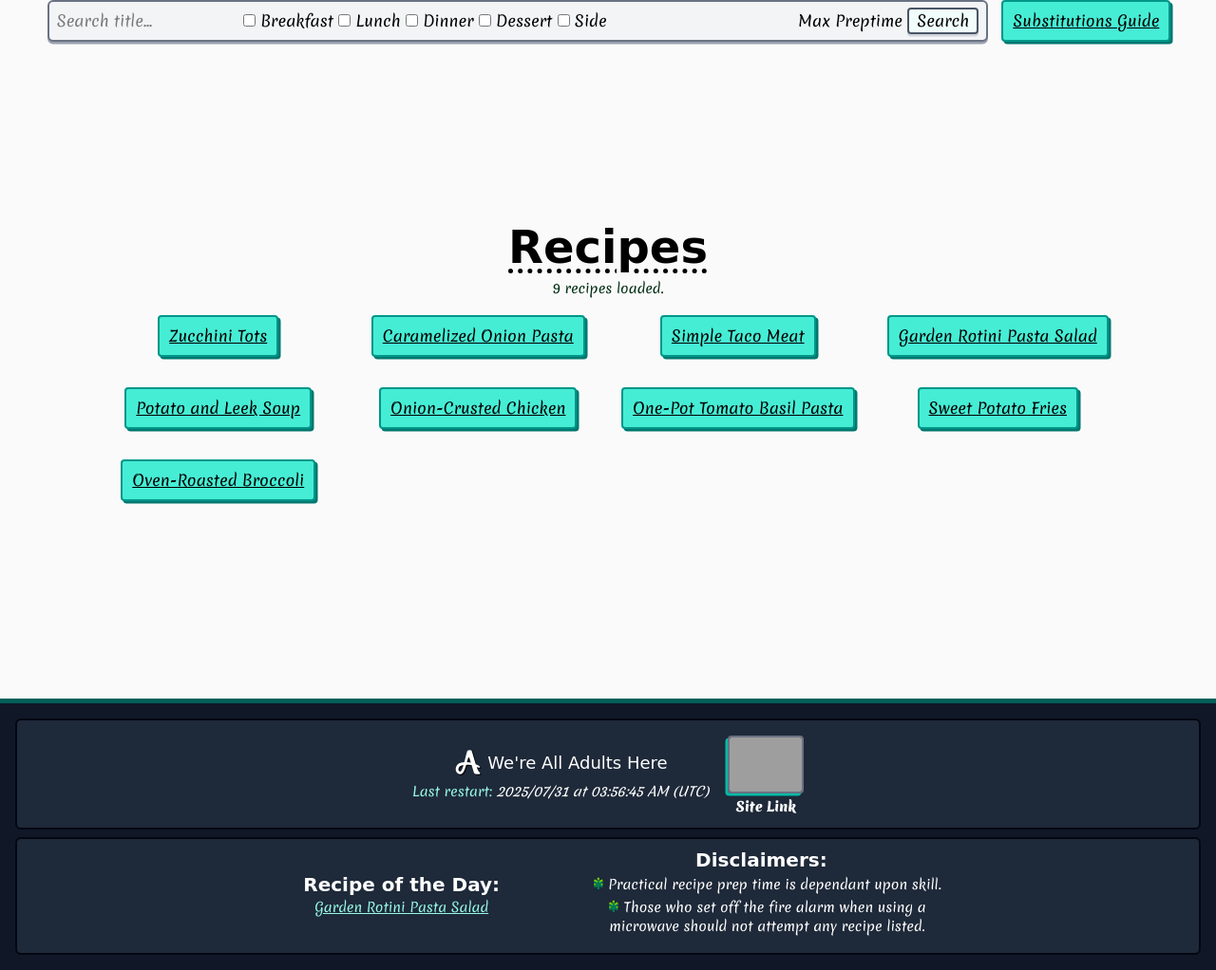
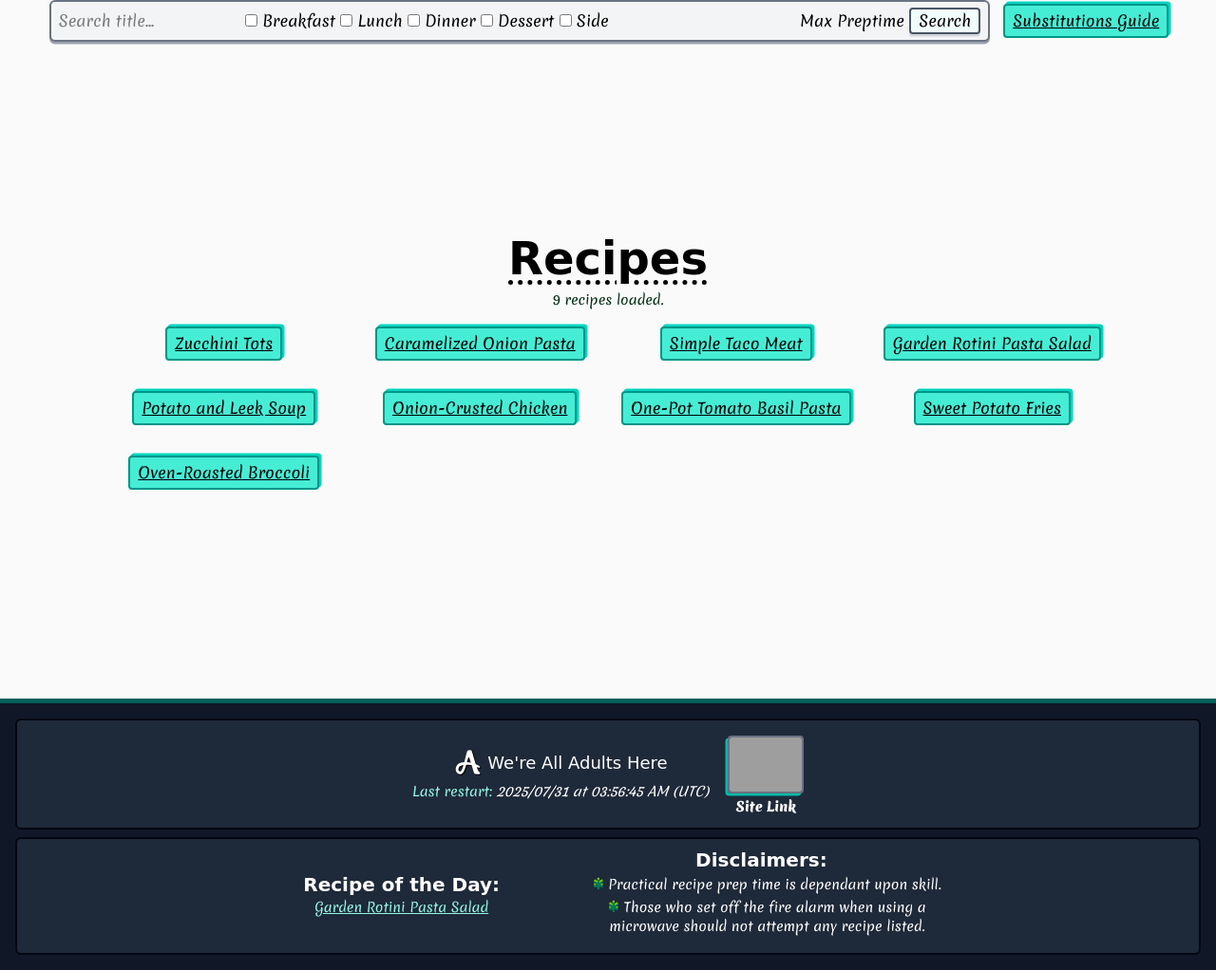
Before and after one commit to the42potato/AllAdultsHere, a Flask app: page /recipes in a window 1280 px wide. Shown: the part 80-1102 px from the top of the page at 95% size. Run offline with Flask 3, Linux system fonts and the light colour scheme; some web fonts are replaced; grey boxes are pictures that could not be loaded.

Commit message:
added comments to main.py. changed styling of buttonlink class.

```diff
--- a/main.py
+++ b/main.py
@@ -16,11 +16,14 @@ boot_date = datetime.now(timezone.utc)
 
 # create global config data on boot
 with app.app_context():
+    # open and load the json schema
     config_path = os.path.join(app.static_folder, 'dist', 'src', 'json', 'config.json')
     config_schema_path = os.path.join(app.static_folder, 'dist', 'src', 'json', 'schema', 'configuration.json')
     with open(config_path) as d, open(config_schema_path) as s:
         config = json.load(d)
         config_schema = json.load(s)
+
+    # if config is valid, validate contained data and add variable data
     if validate_json_schema(config, config_schema):
         # inject generated information into config
         config["RECIPE_OF_THE_DAY"] = get_json_file_based_on_date("recipes")
@@ -40,11 +43,13 @@ with app.app_context():
 
 @app.context_processor
 def inject_global_data():
+    # If config doesn't exist, raise an exception
     if app.global_config != None:
         return app.global_config
     else:
         raise FileNotFoundError("Invalid Schema")
 
+# open and load recipe and cardlist schema to avoid loading them every time either is needed
 recipes_schema_path = os.path.join(app.static_folder, 'dist', 'src', 'json', 'schema', 'recipes.json')
 cardlist_schema_path = os.path.join(app.static_folder, 'dist', 'src', 'json', 'schema', 'cardlist.json')
 with open(recipes_schema_path) as r, open(cardlist_schema_path) as c:
@@ -63,17 +68,18 @@ def static_files(filename):
 def recipes():
     recipes_folder_path = os.path.join(app.static_folder, 'dist', 'src', 'json', 'recipes')
 
+    # get query from request, otherwise it is ""
     search_query = request.args.get("query", "").lower()
     selected_meals = request.args.getlist("meal")
 
     recipes_data = []
     invalid_file_cnt = 0
-    recipe_files = glob.glob(os.path.join(recipes_folder_path, '*.json'))
+    recipe_files = glob.glob(os.path.join(recipes_folder_path, '*.json')) # get full paths to all JSON files in the recipes folder
     for recipe_file in recipe_files:
-        recipe_link = os.path.splitext(os.path.basename(recipe_file))[0]
+        recipe_link = os.path.splitext(os.path.basename(recipe_file))[0] # link used within site
         with open(recipe_file) as f:
             recipe = json.load(f)
-            if validate_json_schema(recipe, recipe_schema):
+            if validate_json_schema(recipe, recipe_schema): # if recipe matches schema, build data for use on page
                 title = recipe.get("title", "").lower()
                 recipe_meals = recipe.get("meal_type", [])
                 if isinstance(recipe_meals, str):
--- a/static/dist/src/css/output.css
+++ b/static/dist/src/css/output.css
@@ -25,14 +25,10 @@
     --color-lime-100: oklch(96.7% 0.067 122.328);
     --color-lime-200: oklch(93.8% 0.127 124.321);
     --color-lime-300: oklch(89.7% 0.196 126.665);
+    --color-lime-400: oklch(84.1% 0.238 128.85);
     --color-lime-500: oklch(76.8% 0.233 130.85);
-    --color-lime-600: oklch(64.8% 0.2 131.684);
-    --color-lime-700: oklch(53.2% 0.157 131.589);
-    --color-green-50: oklch(98.2% 0.018 155.826);
     --color-green-100: oklch(96.2% 0.044 156.743);
     --color-green-300: oklch(87.1% 0.15 154.449);
-    --color-green-400: oklch(79.2% 0.209 151.711);
-    --color-green-700: oklch(52.7% 0.154 150.069);
     --color-green-950: oklch(26.6% 0.065 152.934);
     --color-emerald-500: oklch(69.6% 0.17 162.48);
     --color-emerald-700: oklch(50.8% 0.118 165.612);
@@ -1135,28 +1131,33 @@ a.subtle_link:hover {
   border-width: 2px;
   border-color: var(--color-teal-600);
   background-color: var(--color-teal-300);
-  padding: calc(var(--spacing) * 2);
   padding-inline: calc(var(--spacing) * 2.5);
+  padding-block: calc(var(--spacing) * 1.5);
   font-size: var(--text-sm);
   line-height: var(--tw-leading, var(--text-sm--line-height));
-  text-decoration-color: var(--color-black);
-  box-shadow: 2.5px 2.5px 0 0 var(--color-teal-700);
+  box-shadow: 2.5px -2.5px 0 0 var(--color-teal-400);
+  @media (width >= 48rem) {
+    padding-inline: calc(var(--spacing) * 2);
+  }
+  @media (width >= 48rem) {
+    padding-block: calc(var(--spacing) * 1);
+  }
   @media (width >= 48rem) {
     font-size: var(--text-base);
     line-height: var(--tw-leading, var(--text-base--line-height));
   }
-  transition: box-shadow 0.1s ease-in-out, text-shadow 0.1s ease-in-out, transform 0.1s ease-in-out, background-color 0.2s ease-in-out, text-decoration 0.3s ease-in-out;
+  transition: box-shadow 0.2s ease-in-out, background-color 0.15s ease-in-out, transform 0.15s ease-in-out;
 }
 .buttonlink:hover {
   border-color: var(--color-lime-500);
   background-color: var(--color-lime-300);
   text-decoration-color: transparent;
-  box-shadow: 0 2.5px 0 0 var(--color-green-700);
-  text-shadow: -1px -1px 0 var(--color-lime-600);
+  box-shadow: -2.5px 2.5px 0 0 var(--color-lime-400);
 }
 .buttonlink:active {
-  box-shadow: 0 0.5px 0px 1.5px var(--color-lime-700), 2px 2px 0px var(--color-green-50) inset, -1px -1px 0px var(--color-green-400) inset;
-  transform: translateY(2.5px);
+  border-color: var(--color-teal-200);
+  background-color: var(--color-teal-100);
+  box-shadow: 2.5px 2.5px 0 0 var(--color-teal-200);
 }
 h1.dotted_underline, h2.dotted_underline, h3.dotted_underline, h4.dotted_underline, h5.dotted_underline, h6.dotted_underline {
   text-decoration-line: underline;
--- a/templates/sections/recipes/browse.html
+++ b/templates/sections/recipes/browse.html
@@ -21,7 +21,7 @@
             <label><input type="number" name="preptime" value="preptime" min="1" step="1"
                 {% if 'preptime' in request.args.getlist('meal') %}checked{% endif %}> Max Preptime</label>
 
-            <button class="" type="submit">Search</button>
+            <button type="submit">Search</button>
         </form>
         <a class="buttonlink" href="/recipe_substitutions">Substitutions Guide</a>
     </div>
```
Also changed, not shown: static/dist/src/css/sections/components.css (+4 -5 lines).
